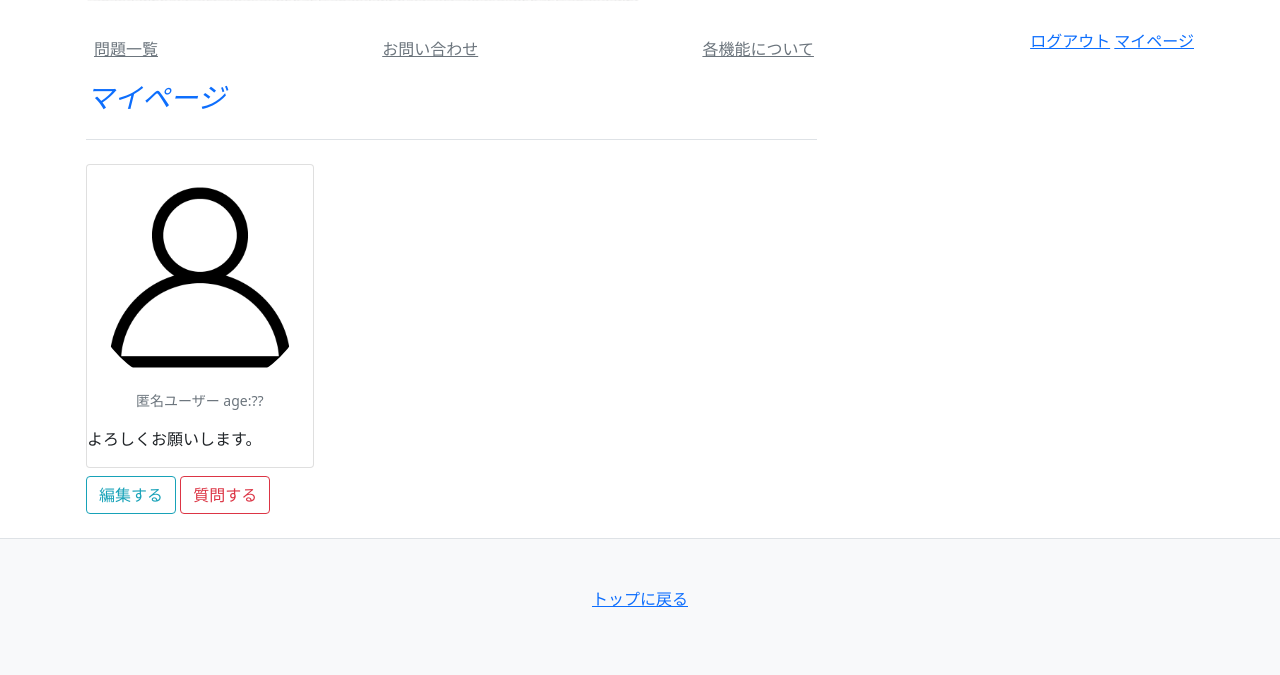
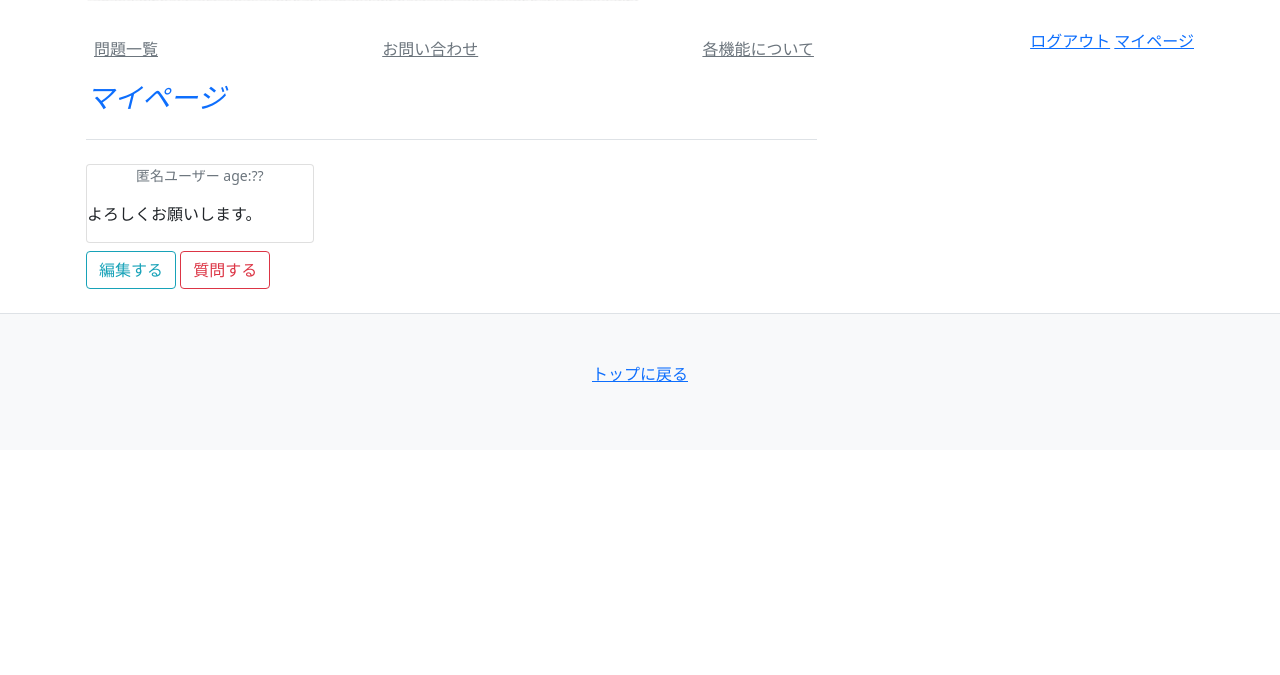
Before and after one commit to OK-lab99/Django-Docker, a Django app: page /view_mypage/ in a window 1280 px wide. Shown: the part 432-1107 px from the top of the page. After the commit the page ends 814 px from the top, so only its background shows below. Run offline with Django 4.2, Linux system fonts and the light colour scheme; the visitor is signed in with stand-in values (Sample User, id 1); some libraries are stand-ins or nearby versions.

Commit message:
initial commit

```diff
--- a/templates/account/view_mypage.html
+++ b/templates/account/view_mypage.html
@@ -14,9 +14,6 @@
             <div class="card mb-2">
                 {% if user.profile.image %}
                 <img src="{{ user.profile.image.url }}" alt="{{ user.profile.image.name }}" class="img-fluid">
-                {% else %}
-                <img src="{% static 'account/person.jpg' %}"
-                class="rounded-circle img-fluid">
                 {% endif %}
                 <p class="small text-muted text-center">
                     {% if user.profile.username %}{{ user.profile.username }}
```
